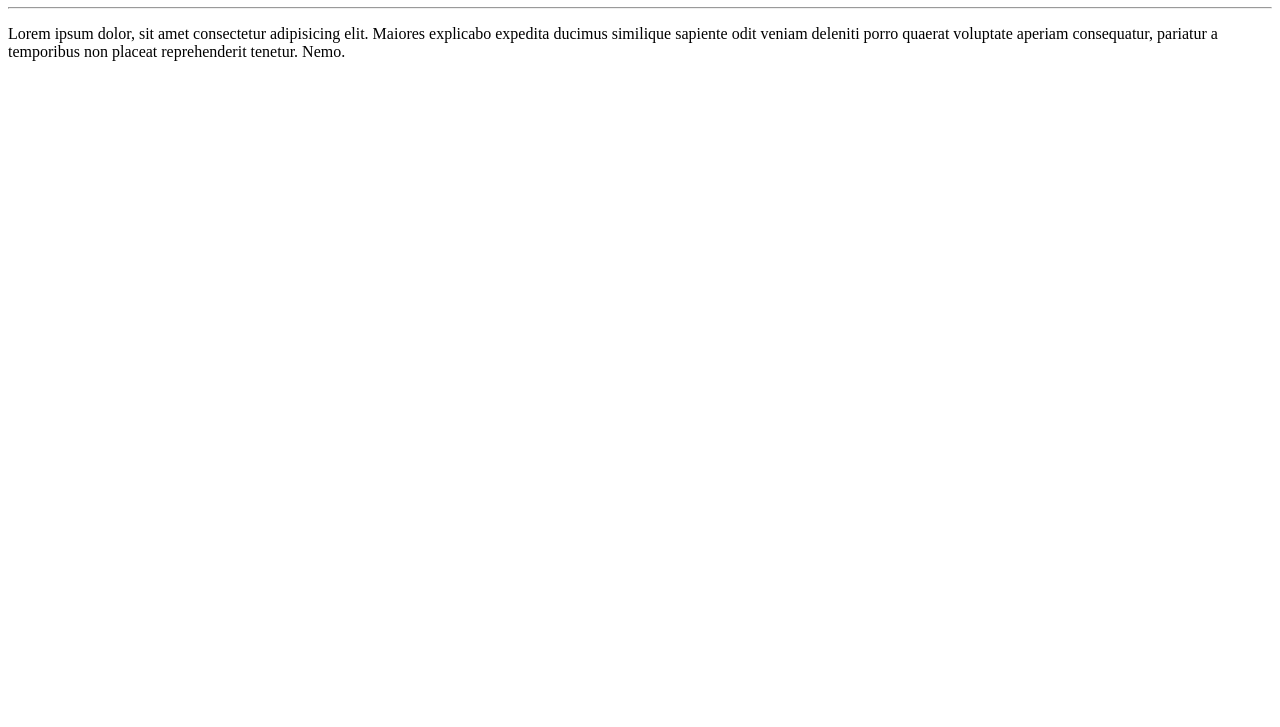
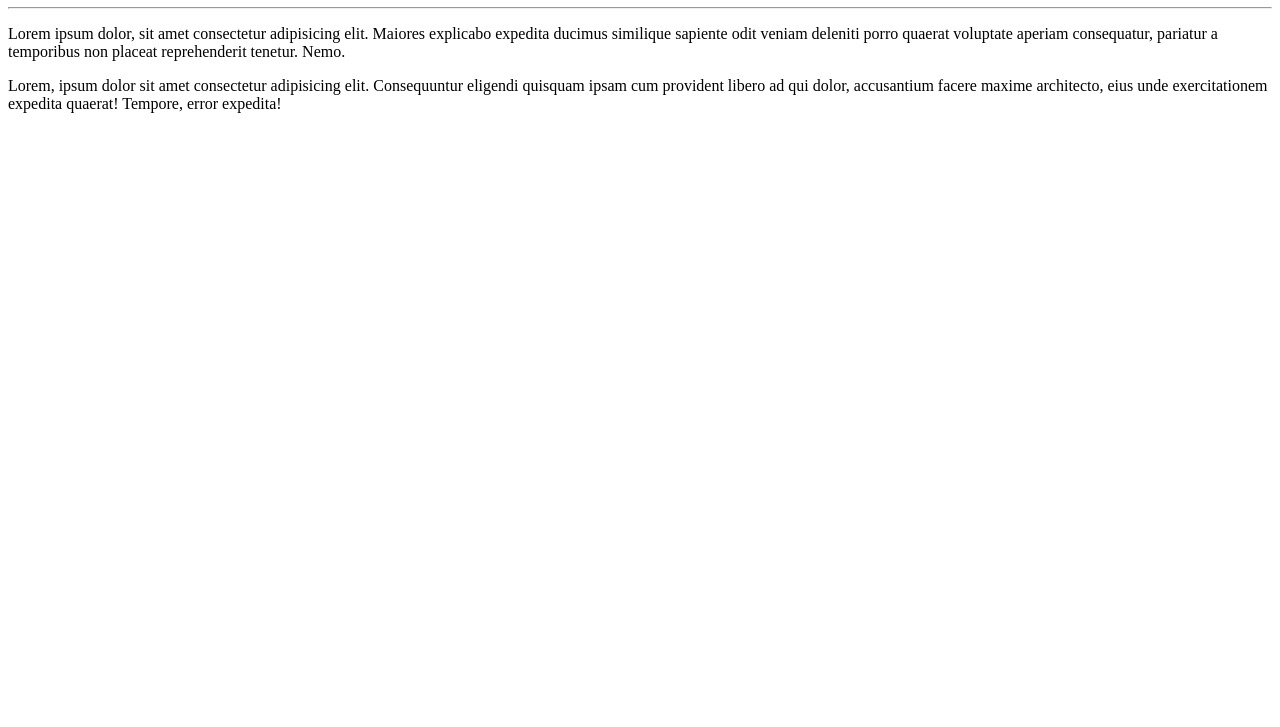
Before and after one commit to SergiooJr/Repositorio_teste, a plain HTML site: page site-exemplo/index.html in a window 1280 px wide. Shown: the part 73-800 px from the top of the page. Drawn offline with Linux system fonts and the light colour scheme.

Commit message:
Adicionei um parágrafo

```diff
--- a/site-exemplo/index.html
+++ b/site-exemplo/index.html
@@ -10,5 +10,6 @@
     <h1>Olá, Mundo!</h1>
     <hr>
     <p>Lorem ipsum dolor, sit amet consectetur adipisicing elit. Maiores explicabo expedita ducimus similique sapiente odit veniam deleniti porro quaerat voluptate aperiam consequatur, pariatur a temporibus non placeat reprehenderit tenetur. Nemo.</p>
+    <p>Lorem, ipsum dolor sit amet consectetur adipisicing elit. Consequuntur eligendi quisquam ipsam cum provident libero ad qui dolor, accusantium facere maxime architecto, eius unde exercitationem expedita quaerat! Tempore, error expedita!</p>
 </body>
 </html>
```
